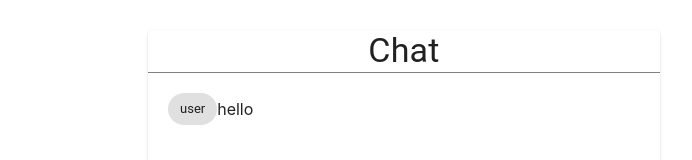
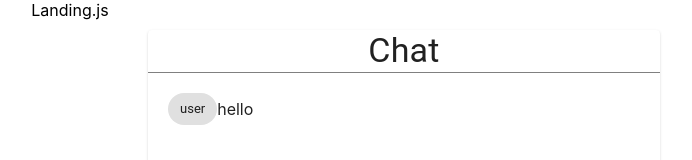
Before and after one commit to carsondavies/podcast-lounge, a React (Create React App) app: page / in a window 1280 px wide. Shown: the top 160 px of the page, without its empty margins (570-1262 px from the left). Built offline with nearby package versions, Linux system fonts and the light colour scheme.

Commit message:
routes added

```diff
--- a/src/App.js
+++ b/src/App.js
@@ -1,11 +1,12 @@
-import logo from './logo.svg';
 import './App.css';
 import Lounge from './Components/Lounge/Lounge';
+import routes from './routes'
 
 function App() {
   return (
     <div className="App">
       <Lounge />
+      {routes}
     </div>
   );
 }
--- a/src/routes.js
+++ b/src/routes.js
@@ -0,0 +1,16 @@
+import { Route, Switch, Redirect } from 'react-router-dom'
+import React from 'react'
+import Landing from './Components/Landing/Landing'
+import Lounge from './Components/Lounge/Lounge'
+import ThankYou from './Components/ThankYou/ThankYou'
+import Popup from './Components/Popup/Popup'
+
+export default (
+  <Switch>
+    <Route exact path='/' component={Landing} />
+    <Route path='/lounge' component={Lounge} />
+    <Route path='/thankyou' component={ThankYou} />
+    <Route path='/popup' component={Popup} />
+    <Route render={() => <Redirect to='/' />} />
+  </Switch>
+)
```
